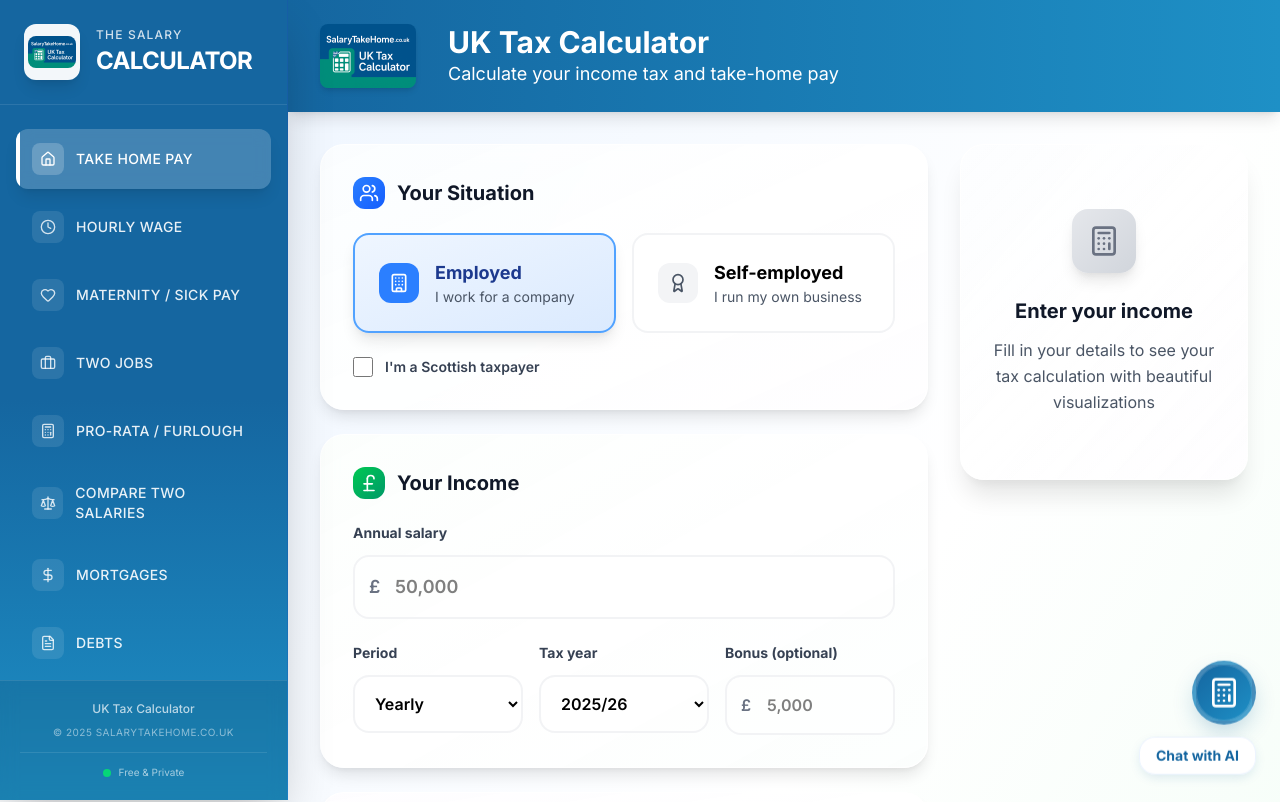
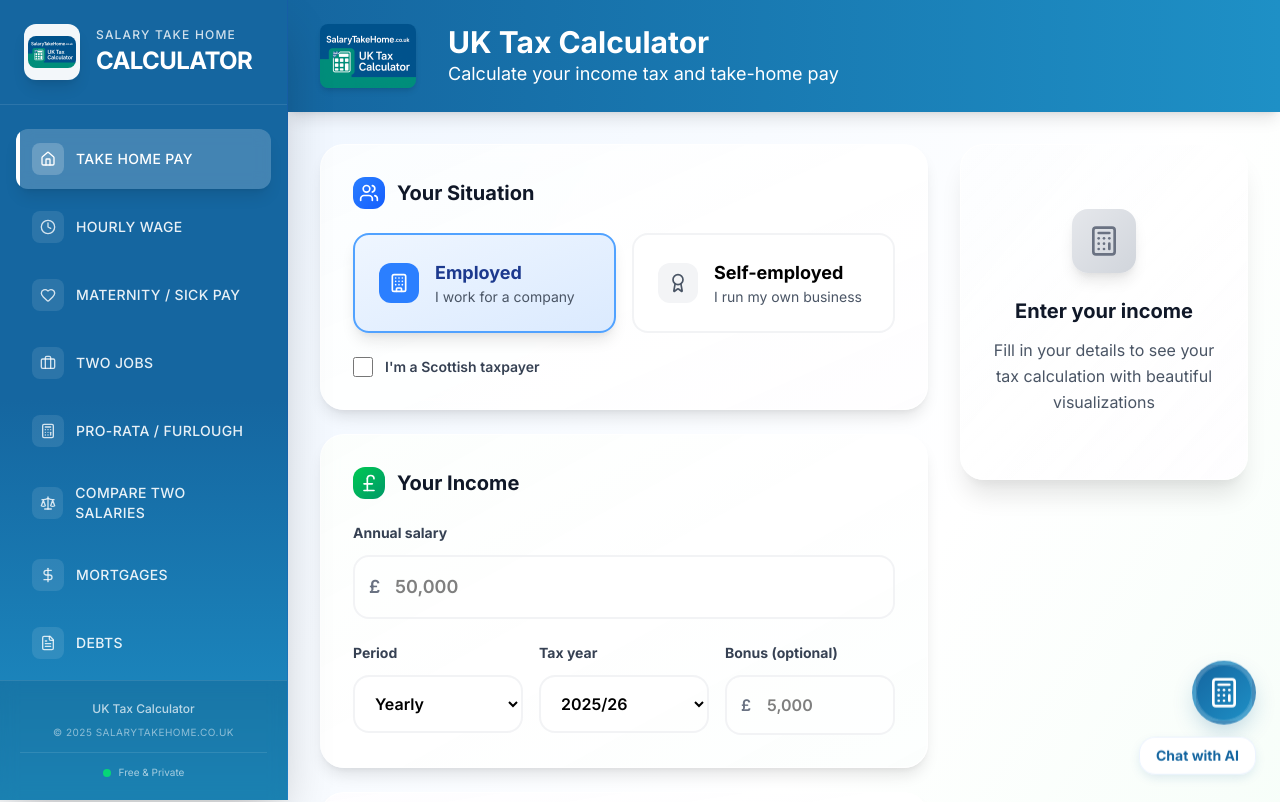
Before and after one commit to dark1mp/salarytakehome, a Next.js app: page / in a window 1280 px wide. Shown: the top 802 px of the page. Built offline with nearby package versions, Linux system fonts and the light colour scheme.

Commit message:
Update sidebar branding to 'Salary Take Home Calculator'
- Changed top text from 'THE SALARY' to 'SALARY TAKE HOME'
- Bottom text remains 'CALCULATOR'
- Updates branding to match site name

```diff
--- a/src/app/components/Sidebar.js
+++ b/src/app/components/Sidebar.js
@@ -68,7 +68,7 @@ export default function Sidebar() {
             />
           </div>
           <div className="flex flex-col">
-            <div className="text-xs uppercase tracking-widest text-white/80 font-medium mb-0.5">THE SALARY</div>
+            <div className="text-xs uppercase tracking-widest text-white/80 font-medium mb-0.5">SALARY TAKE HOME</div>
             <div className="text-2xl font-bold text-white tracking-tight">CALCULATOR</div>
           </div>
         </Link>
```
